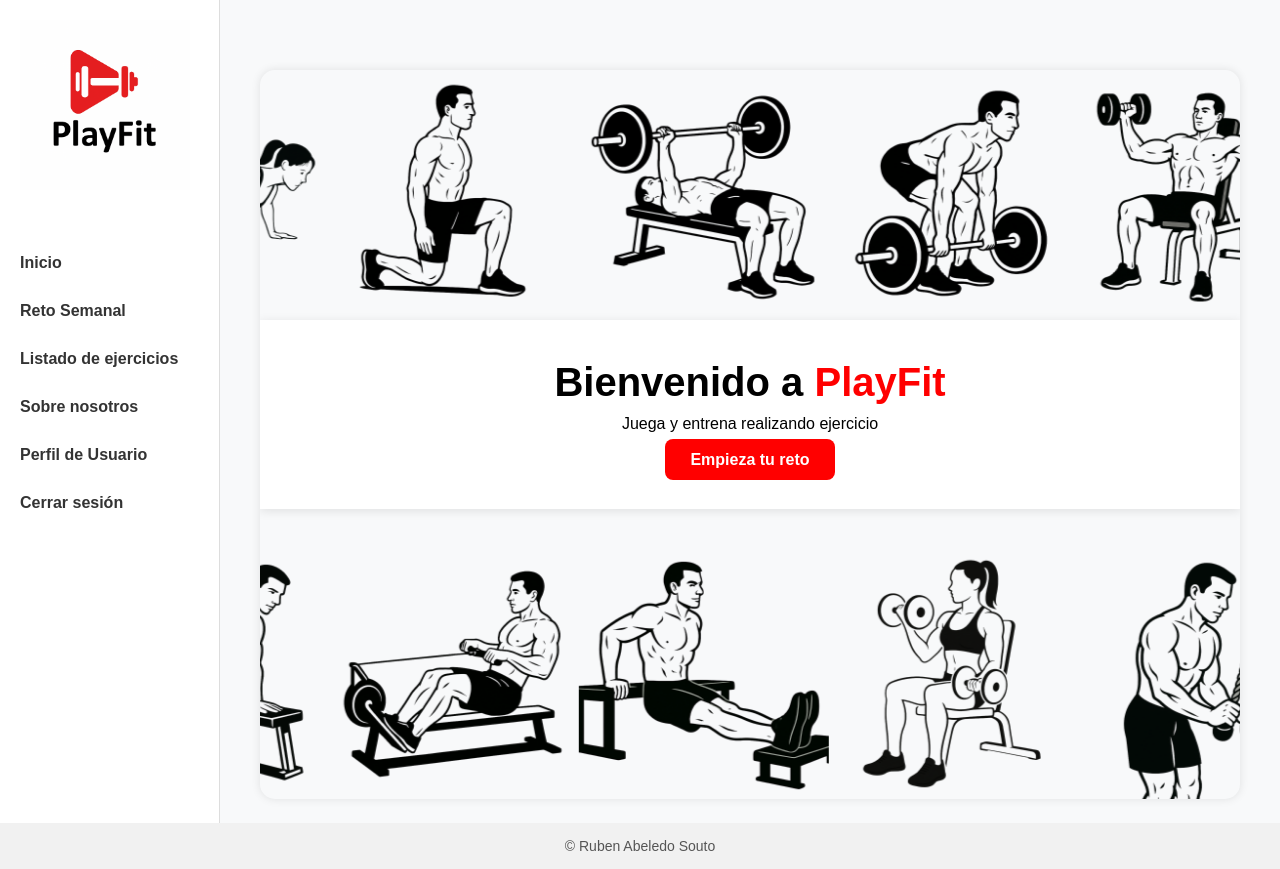
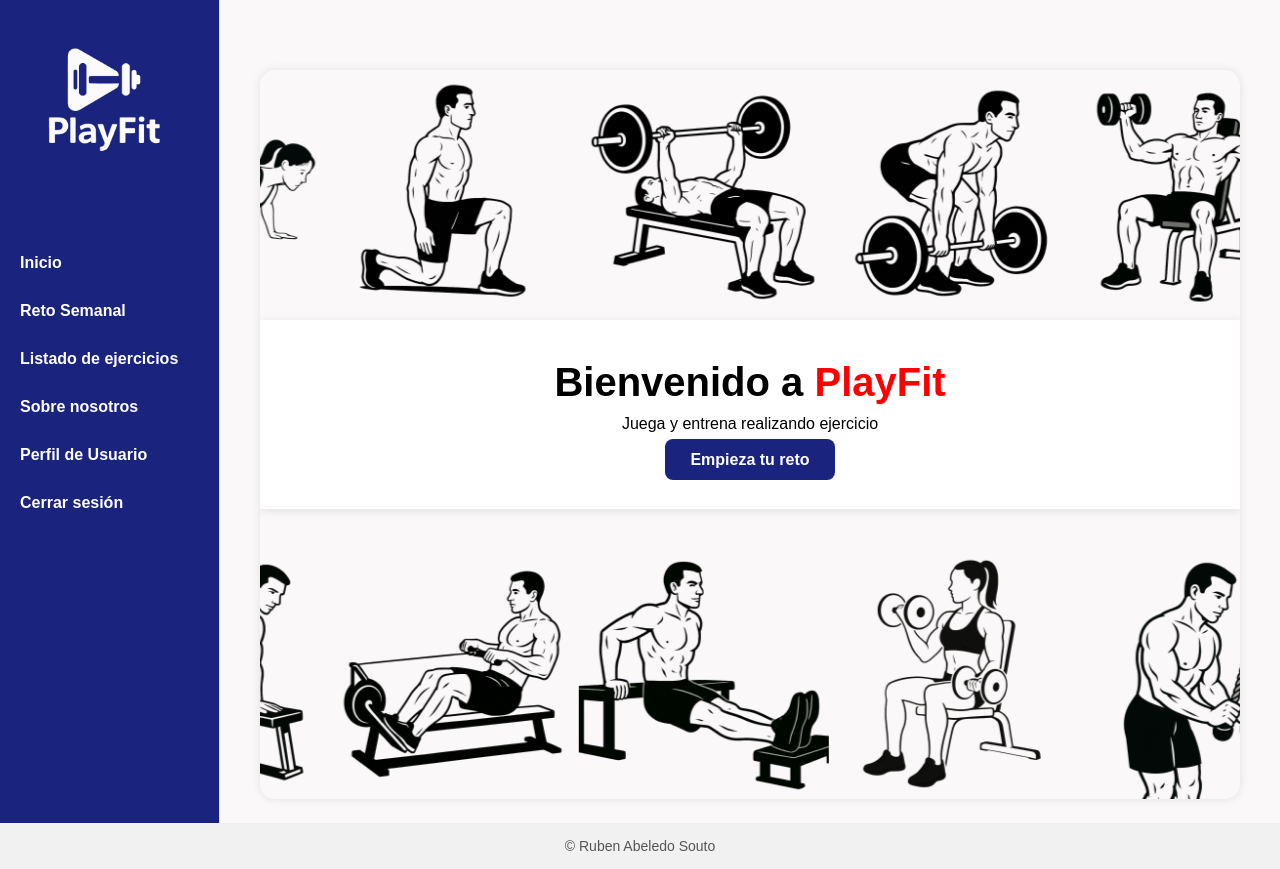
Before and after one commit to Rub33ns/AbeledoSoutoRuben_TFC, a PHP site: page /vistas/inicio.php in a window 1280 px wide. Run offline with PHP 8.4, Linux system fonts and the light colour scheme; the visitor is signed in with stand-in values (Sample User, id 1).

```diff
--- a/estilos/inicio.css
+++ b/estilos/inicio.css
@@ -8,7 +8,7 @@
 /* Estilo para la letra del documento */
 body {
   font-family: 'Arial', sans-serif;
-  background-color: #F8F9FA;
+  background-color: #faf8f8;
 }
 
 /* Contenedor principal */
@@ -26,7 +26,7 @@ body {
 /* Estilos para el nav (parte izquierda) */
 .sidebar {
   width: 220px;
-  background-color: #ffffff;
+  background-color:#1A237E;
   border-right: 1px solid #ddd;
   padding: 20px;
 }
@@ -38,18 +38,17 @@ body {
 }
 .sidebar nav ul li a {
   text-decoration: none;
-  color: #333;
+  color: white;
   font-weight: bold;
 }
 
-/* Estilo para el Div donde va todo el contenido que no es un sidebar */
 .contenidoPrincipal {
   flex: 1;
   padding: 40px;
-  overflow-y: auto; /* Cambié a auto para scroll en móvil */
+  overflow-y: auto;
 }
 
-/* Texto de bienvenida */
+
 .bienvenida {
   background-color: white;
   padding: 40px;
@@ -59,15 +58,15 @@ body {
 }
 
 .bienvenida h1 {
-  font-size: 40px; /* 2.5rem → 40px */
+  font-size: 40px;
   color: black;
   margin-bottom: 10px;
 }
 
-/* Botón para enlazar con el reto semanal */
+
 .Empezar_Reto {
   padding: 12px 25px;
-  background-color: red;
+  background-color: #1A237E;
   color: white;
   text-decoration: none;
   font-weight: bold;
@@ -78,7 +77,7 @@ body {
   background-color: #e74155;
 }
 
-/* Estilos para el carrusel de fotos  */
+
 .carrusel {
   width: 100%;
   margin: 30px auto;
@@ -108,7 +107,6 @@ body {
   }
 }
 
-/* pie de página */
 .footer {
   text-align: center;
   padding: 15px;
```
Also changed, not shown: scripts/buscarEjercicios.js (+8 -2 lines), scripts/playlist.js (+39 -30 lines), img/LogoPlayfit.png.
